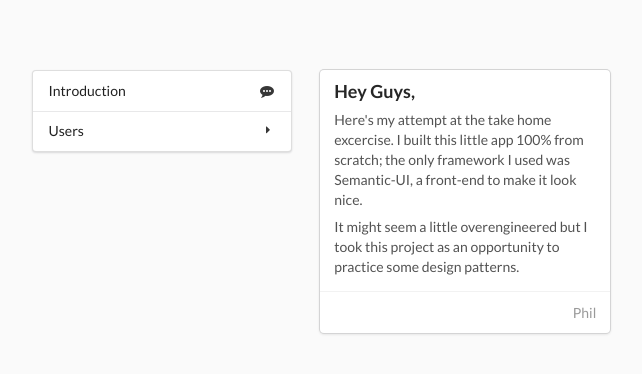
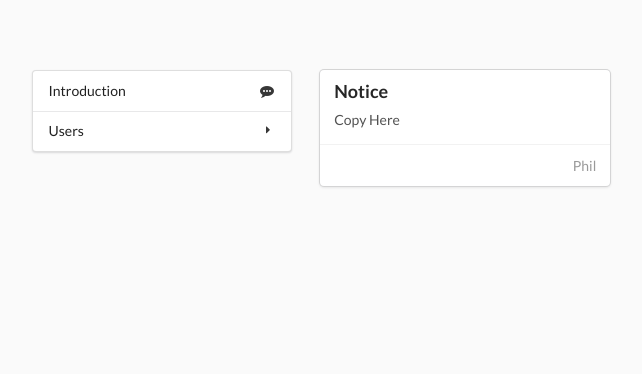
Before and after one commit to pfcodes/AdminInterface, a PHP site: page / in a window 1280 px wide. Shown: the top 374 px of the page, without its empty margins (45-687 px from the left). Run offline with PHP 8.4, Linux system fonts and the light colour scheme; some libraries are stand-ins or nearby versions.

Commit message:
converted to personal project

```diff
--- a/api.php
+++ b/api.php
@@ -66,7 +66,7 @@
         $result = "success";
       } else {
         $result = "fail";
-        $message ="You can't delete the only user in the group.";
+        $message ="You can't delete the only user in a group.";
       }
 
       $response = array(
--- a/assets/global.js
+++ b/assets/global.js
@@ -4,7 +4,6 @@ var app = app || {} ;
 
 app = {
   init: function() {
-    console.log('Made from scratch by Phil Fevry for Member First :)')
     this.bindActions();
   },
 
--- a/config.php
+++ b/config.php
@@ -8,6 +8,6 @@
   $db_host = "localhost";
   $db_username = "root";
   $db_password = "";
-  $db_name = "members_first_assignment";
+  $db_name = "lamp_excercise";
 
 ?>
--- a/includes/pages/introduction.php
+++ b/includes/pages/introduction.php
@@ -2,11 +2,9 @@
   <div class="ui card">
 
     <div class="content">
-      <div class="header">Hey Guys,</div>
+      <div class="header">Notice</div>
       <div class="description">
-        <p>Here's my attempt at the take home excercise. I built this little app 100% from scratch; the only framework I used was Semantic-UI, a front-end to make it look nice.</p>
-
-        <p>It might seem a little overengineered but I took this project as an opportunity to practice some design patterns.</p>
+        <p>Copy Here</p>
       </div>
     </div>
 
--- a/includes/pages/new_user.php
+++ b/includes/pages/new_user.php
@@ -41,7 +41,7 @@
             <div class="menu">
               <!-- TODO: Add Loop Here -->
               <?php while ($row = $groups->fetch_assoc()) : ?>
-                <div class="item" data-value="<?php echo $row['id'] ?>"><?php echo $row['GroupName'] ?></div>
+                <div class="item" data-value="<?php echo $row['id'] ?>"><i class="square icon <?php echo $row['GroupColor'] ?>"></i><?php echo $row['GroupName'] ?></div>
               <?php endwhile; ?>
             </div>
           </div>
--- a/index.php
+++ b/index.php
@@ -6,7 +6,7 @@
   <meta charset="utf-8">
   <meta http-equiv="x-ua-compatible" content="ie=edge">
   <meta name="viewport" content="width=device-width, initial-scale=1, viewport-fit=cover">
-  <title>MembersFirst | Take Home Assignment</title>
+  <title>LAMP Excercise</title>
   <link rel="stylesheet" href="semantic/dist/semantic.min.css">
   <link rel="stylesheet" href="assets/stylesheet.css">
 </head>
```
Also changed, not shown: assets/members-first-logo-color.png (deleted), readme.md.
